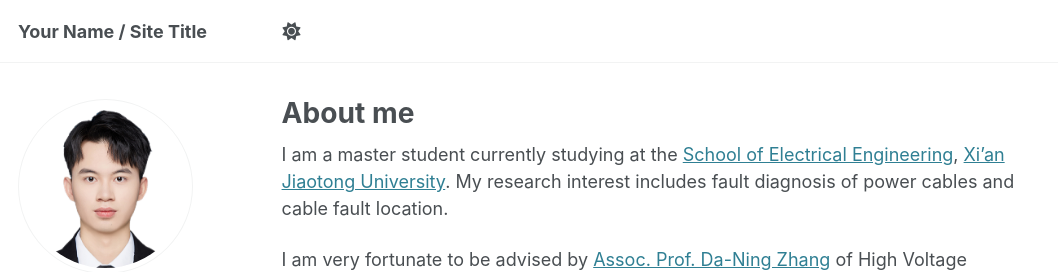
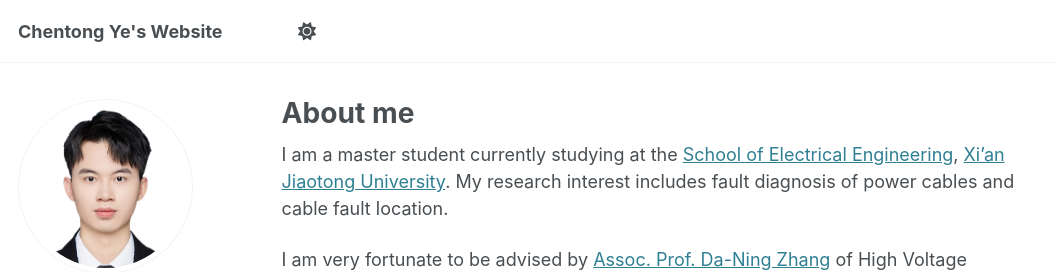
Before and after one commit to fm-swordman/fm-swordman.github.io, a Jekyll site: the page built from _pages/about.md, in a window 1280 px wide. Shown: the top 272 px of the page, without its empty margins (0-1058 px from the left). Built offline with Jekyll 4.4.1, drawn with Linux system fonts in a browser that asks for light colours; some web fonts are replaced.

Commit message:
add title

```diff
--- a/_config.yml
+++ b/_config.yml
@@ -9,7 +9,7 @@
 # Basic Site Settings
 locale                   : "en-US"
 site_theme               : "default"
-title                    : "Your Name / Site Title"
+title                    : "Chentong Ye's Website"
 title_separator          : "-"
 name                     : &name "Your Name"
 description              : &description "personal description"
```
